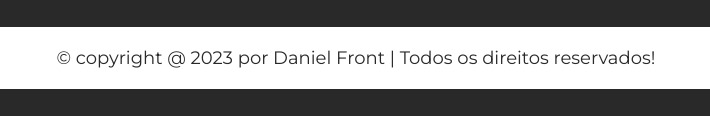
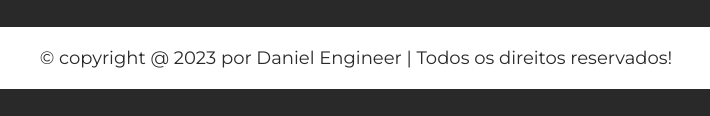
Before and after one commit to daniel-portela/Hotel-Jurema-website, a plain HTML site: page index.html in a window 1280 px wide. Shown: the part 5079-5195 px from the top of the page, 284-994 px from the left. Drawn offline with nearby package versions, Linux system fonts and the light colour scheme.

Commit message:
atualizando footer

```diff
--- a/index.html
+++ b/index.html
@@ -393,7 +393,7 @@
             <a href="#">Linkedin <i class="fab fa-linkedin"></i></a>
          </div>
       </div>
-      <div class="credit">&copy; copyright @ 2023 por Daniel Front | Todos os direitos reservados!</div>
+      <div class="credit">&copy; copyright @ 2023 por Daniel Engineer | Todos os direitos reservados!</div>
    </section>
 
    <script src="https://cdn.jsdelivr.net/npm/swiper@8/swiper-bundle.min.js"></script>
```
